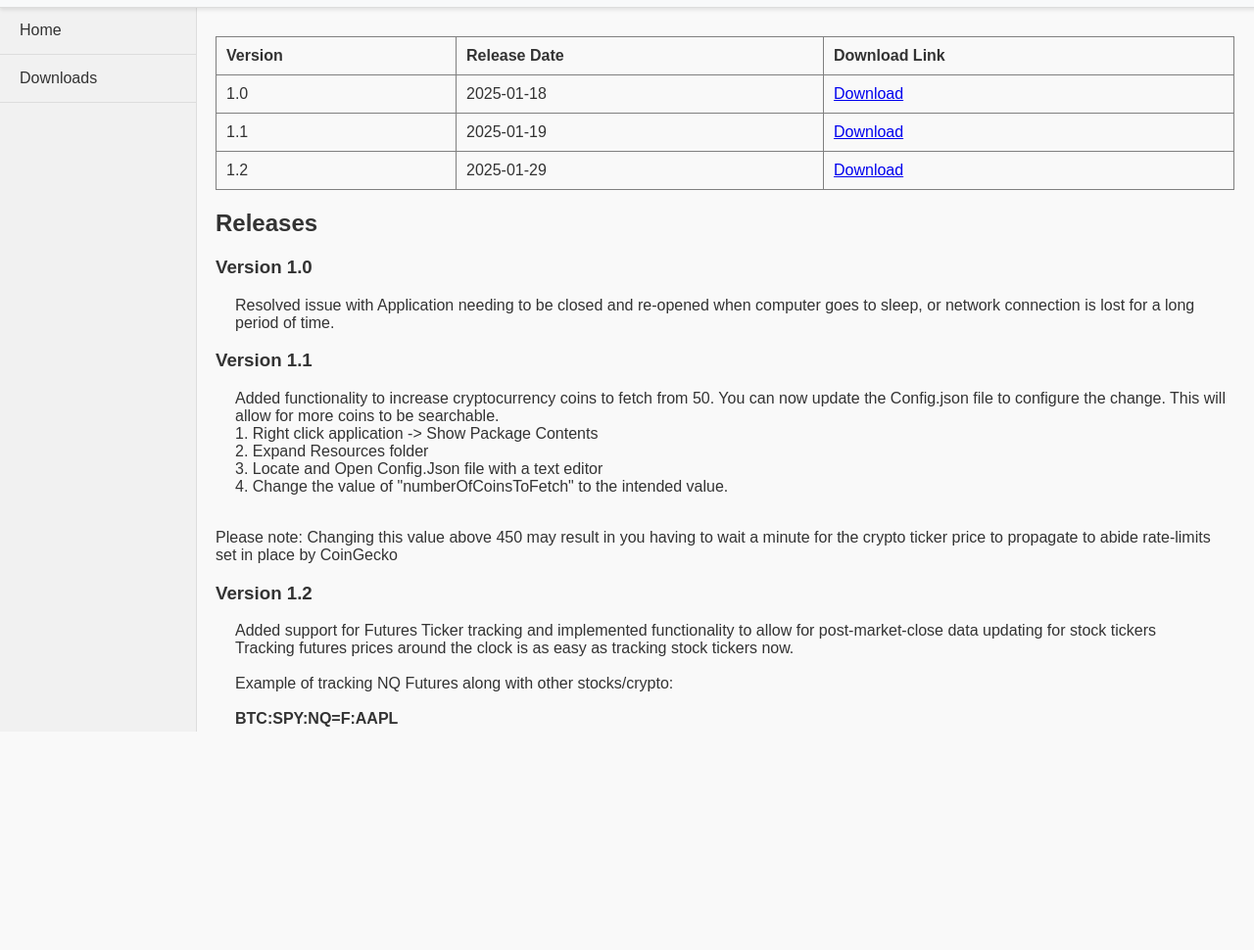
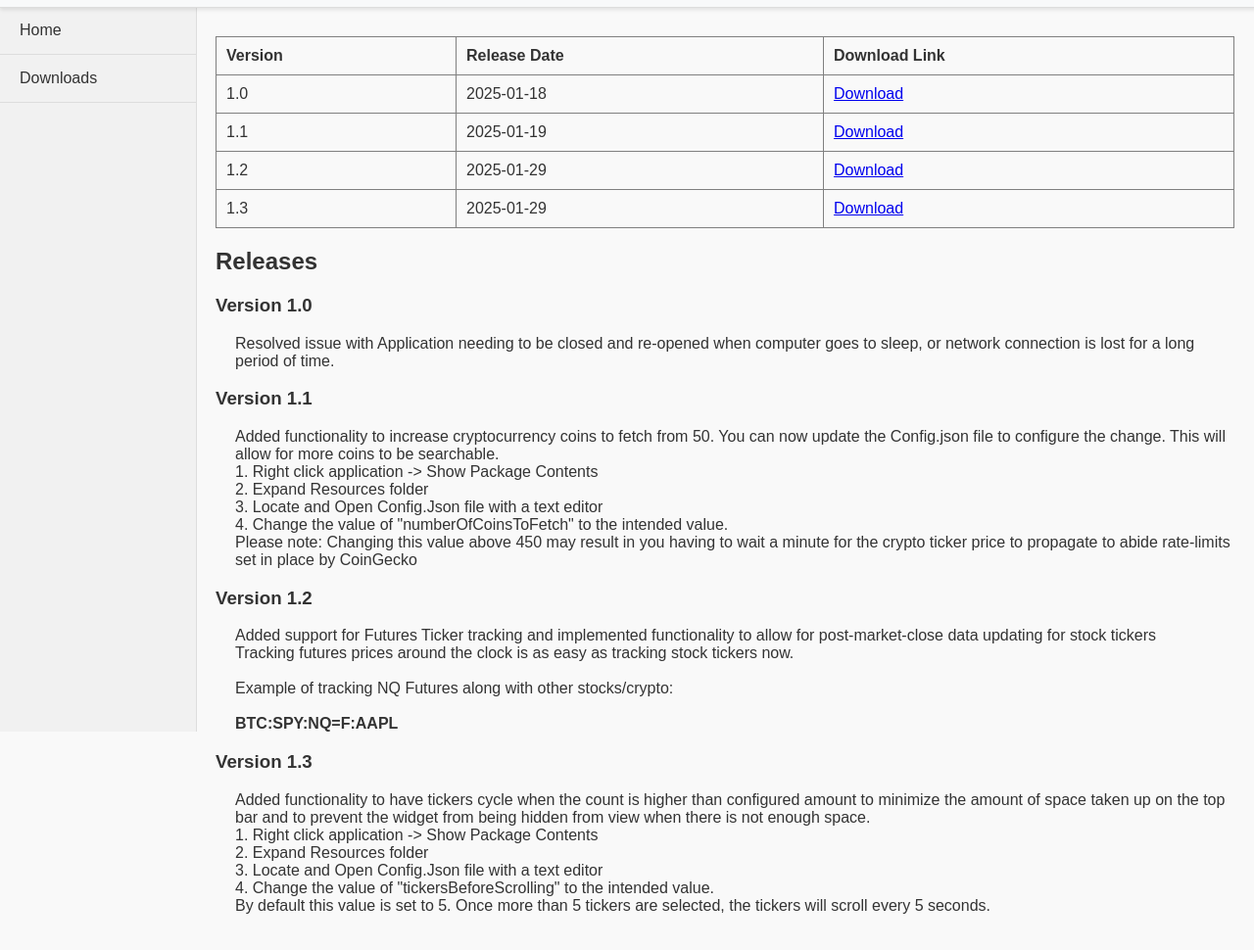
Before and after one commit to dsimotas/priceTracker, a plain HTML site: page Downloads.html in a window 1280 px wide. Shown: the part 53-1023 px from the top of the page at 98% size. Before the commit the page ends 832 px from the top, so only its background shows below. Drawn offline with Linux system fonts and the light colour scheme.

Commit message:
Update Downloads.html

```diff
--- a/Downloads.html
+++ b/Downloads.html
@@ -45,6 +45,11 @@
             <td>2025-01-29</td>
             <td><a href="https://github.com/dsimotas/priceTracker/raw/refs/heads/main/Versions/Version%201.2/priceTracker.app.zip">Download</a></td>
           </tr>
+            <tr>
+            <td>1.3</td>
+            <td>2025-01-29</td>
+            <td><a href="https://github.com/dsimotas/priceTracker/raw/refs/heads/main/Versions/Version%201.3/priceTracker.app.zip">Download</a></td>
+          </tr>
         </tbody>
       </table>
     </section>
@@ -56,13 +61,20 @@
     1. Right click application -> Show Package Contents<br>
     2. Expand Resources folder<br>
     3. Locate and Open Config.Json file with a text editor<br>
-    4. Change the value of "numberOfCoinsToFetch" to the intended value.</p><br>
-    Please note: Changing this value above 450 may result in you having to wait a minute for the crypto ticker price to propagate to abide rate-limits set in place by CoinGecko
+    4. Change the value of "numberOfCoinsToFetch" to the intended value.<br>
+    Please note: Changing this value above 450 may result in you having to wait a minute for the crypto ticker price to propagate to abide rate-limits set in place by CoinGecko</p>
     <h3>Version 1.2</h3>
     <p>Added support for Futures Ticker tracking and implemented functionality to allow for post-market-close data updating for stock tickers<br>
     Tracking futures prices around the clock is as easy as tracking stock tickers now.<br><br>
     Example of tracking NQ Futures along with other stocks/crypto: <br><br>
     <strong>BTC:SPY:NQ=F:AAPL</strong></p>
+    <h3>Version 1.3</h3>
+    <p>Added functionality to have tickers cycle when the count is higher than configured amount to minimize the amount of space taken up on the top bar and to prevent the widget from being hidden from view when there is not enough space.<br>
+    1. Right click application -> Show Package Contents<br>
+    2. Expand Resources folder<br>
+    3. Locate and Open Config.Json file with a text editor<br>
+    4. Change the value of "tickersBeforeScrolling" to the intended value.<br>
+    By default this value is set to 5. Once more than 5 tickers are selected, the tickers will scroll every 5 seconds. </p>
   </main>
 </body>
 </html>
```
